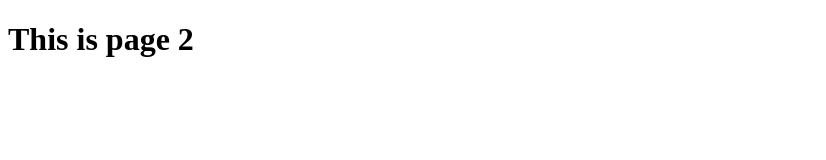
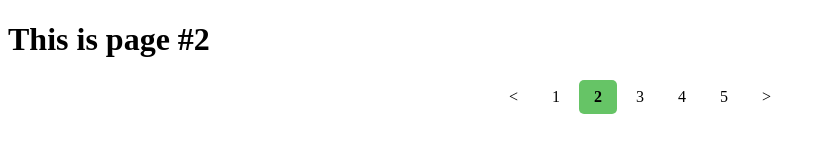
Before and after one commit to allianakarylle/09112025-HTML-CSS, a plain HTML site: page page2.html in a window 1280 px wide. Shown: the whole page, without its empty margins (0-826 px from the left). Drawn offline with Linux system fonts and the light colour scheme.

Commit message:
added a code

```diff
--- a/page2.html
+++ b/page2.html
@@ -4,9 +4,20 @@
         <meta charset="UTF-8">
         <meta http-equiv="X-UA-Compatible" content="IE=edge">
         <meta name="viewport" content="width=device-width, initial-scale=1.0">
-        <title>Document</title>
+        <link rel="stylesheet" href="style12.css">
+        <title>Bro Code</title>
     </head>
     <body>
-        <h1>This is page 2</h1>
+    <h1>This is page #2</h1>
+
+    <div class="pagination">
+        <a href=""><</a>
+        <a href="pagination.html">1</a>
+        <a href="page2.html" class="active">2</a>
+        <a href="page3.html">3</a>
+        <a href="page4.html">4</a>
+        <a href="page5.html">5</a>
+        <a href="">></a>
+    </div>
     </body>
 </html>
--- /dev/null
+++ b/style12.css
@@ -0,0 +1,21 @@
+.pagination {
+    text-align: center;
+}
+
+.pagination a {
+    color: black;
+    text-decoration: none;
+    padding: 8px 15px;
+    display: inline-block;
+}
+
+.pagination a.active {
+    background-color: rgb(102, 196, 102);
+    font-weight: bold;
+    border-radius: 5px;
+}
+
+.pagination a:hover:not(.active) {
+    background-color: rgb(133, 132, 133);
+    border-radius: 5px;
+}
```
Also changed, not shown: page3.html (added, +23 -0 lines), page4.html (added, +23 -0 lines), page5.html (added, +23 -0 lines), pagination.html (added, +25 -0 lines).
